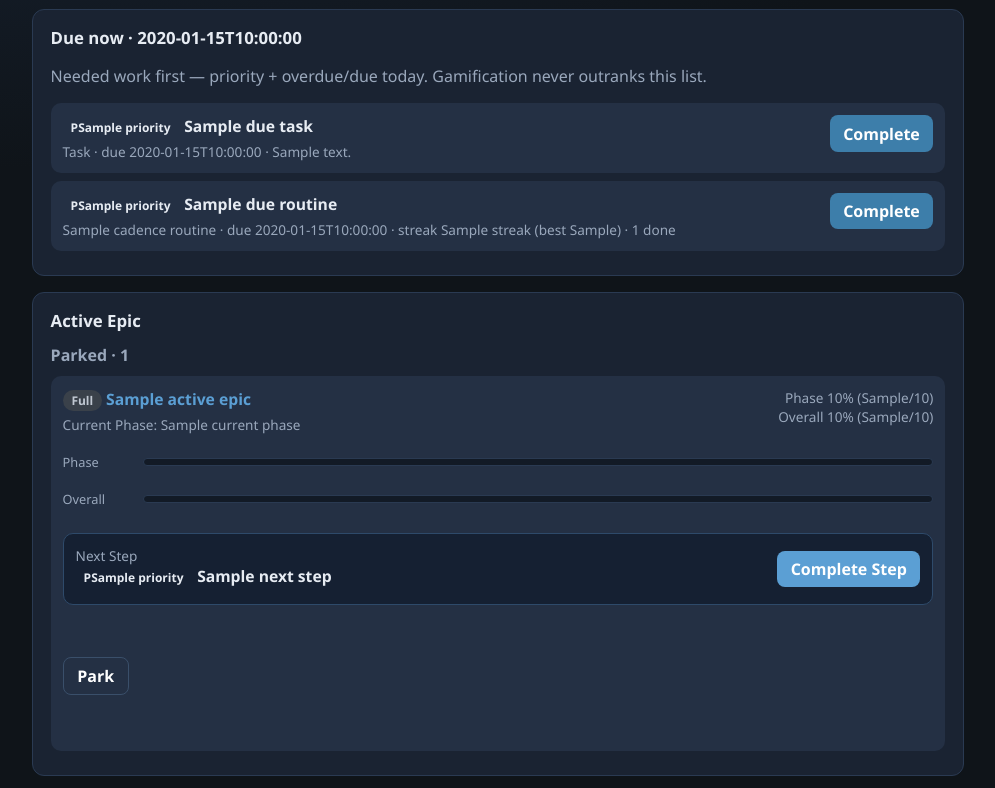
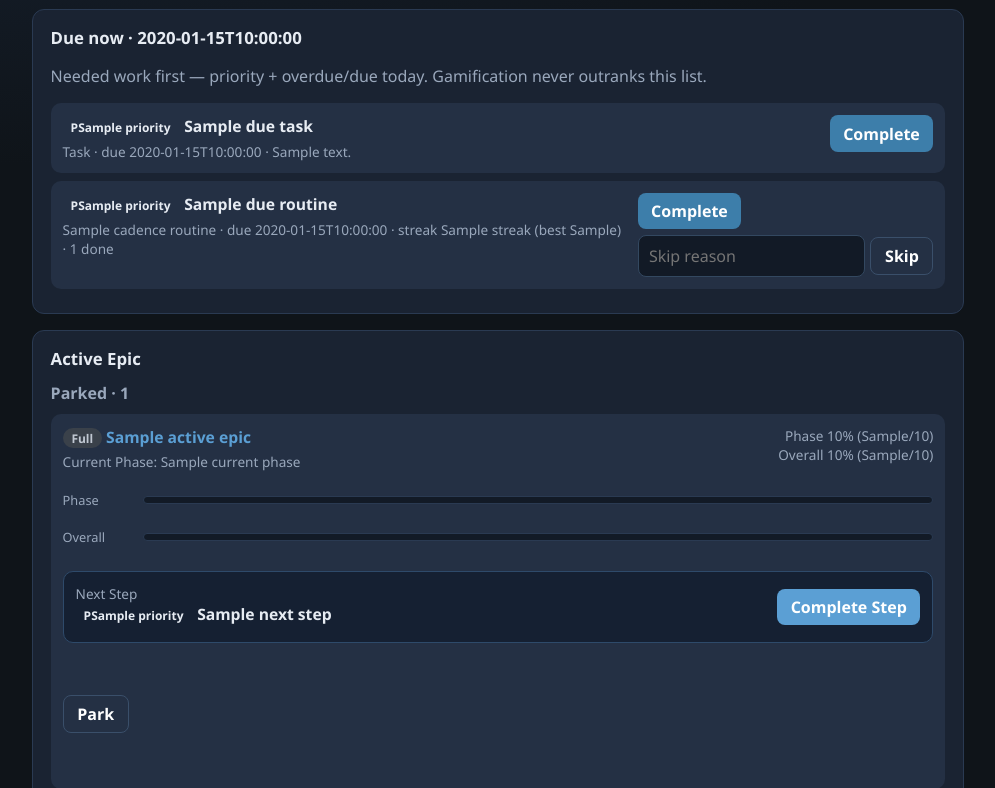
Before and after one commit to jeroenbosems/DailyTracker, a FastAPI app: template app/templates/today.html in a window 1280 px wide. Shown: the part 193-981 px from the top of the page, without its empty margins (142-1137 px from the left). Run offline with FastAPI, Linux system fonts and the light colour scheme; the template is opened without the code that fills it: most values are stand-ins (such as "Sample title", 1, 10 or a date in 2020); parts of the project's set-up code (start-up, migrations or seed data) failed here and were passed over.

Commit message:
feat(v1.1): BL-031 soft routine skip with reason
Skip advances next_due_on, stores reason, grants no reward and no Period
bonus credit; streak/best/completion_count unchanged. BL-021 committed.

```diff
--- a/app/database.py
+++ b/app/database.py
@@ -53,6 +53,8 @@
         ("reward_logs", "external_id", "ALTER TABLE reward_logs ADD COLUMN external_id VARCHAR(128)"),
         ("redemptions", "external_id", "ALTER TABLE redemptions ADD COLUMN external_id VARCHAR(128)"),
         ("epics", "archived", "ALTER TABLE epics ADD COLUMN archived BOOLEAN DEFAULT 0"),
+        ("routines", "last_skipped_on", "ALTER TABLE routines ADD COLUMN last_skipped_on DATE"),
+        ("routines", "last_skip_reason", "ALTER TABLE routines ADD COLUMN last_skip_reason VARCHAR(255)"),
     ]
     with engine.begin() as conn:
         for table, column, ddl in alterations:
--- a/app/main.py
+++ b/app/main.py
@@ -559,6 +559,48 @@
     return _flash_redirect("/today", " · ".join(flashes))
 
 
+@app.post("/routines/{routine_id}/skip")
+def skip_routine(
+    routine_id: int,
+    reason: str = Form(""),
+    db: Session = Depends(get_db),
+    user: User = Depends(require_user),
+):
+    """Soft skip: advance due, no reward, no Period-bonus credit, streaks untouched."""
+    routine = db.get(Routine, routine_id)
+    if not routine or routine.user_id != user.id:
+        raise HTTPException(status_code=404, detail="Routine not found.")
+    today = date.today()
+    reason = (reason or "").strip()
+    if not reason:
+        raise HTTPException(status_code=400, detail="Skip needs a short reason.")
+    if len(reason) > 255:
+        reason = reason[:255]
+
+    # Snapshot streak fields — must not change
+    streak_before = routine.streak
+    best_before = routine.best_streak
+    count_before = routine.completion_count
+
+    routine.last_skipped_on = today
+    routine.last_skip_reason = reason
+    routine.next_due_on = advance_due(routine.cadence, today)
+    # Explicitly do NOT: grant_reward, record_completion, bump streak/count
+    db.commit()
+    db.refresh(routine)
+    assert routine.streak == streak_before
+    assert routine.best_streak == best_before
+    assert routine.completion_count == count_before
+    return _flash_redirect(
+        "/today",
+        f"Skipped {routine.title} (no reward) — {reason}",
+    )
+
+
+# ---------------------------------------------------------------------------
+# Epics (v0.2) — hierarchy Epic → Phase → Step
+# ---------------------------------------------------------------------------
+
 # ---------------------------------------------------------------------------
 # Epics (v0.2) — hierarchy Epic → Phase → Step
 # ---------------------------------------------------------------------------
--- a/app/models.py
+++ b/app/models.py
@@ -80,6 +80,8 @@
     best_streak: Mapped[int] = mapped_column(Integer, default=0)
     completion_count: Mapped[int] = mapped_column(Integer, default=0)
     last_completed_on: Mapped[date | None] = mapped_column(Date, nullable=True)
+    last_skipped_on: Mapped[date | None] = mapped_column(Date, nullable=True)
+    last_skip_reason: Mapped[str | None] = mapped_column(String(255), nullable=True)
     next_due_on: Mapped[date] = mapped_column(Date, nullable=False)
     created_at: Mapped[datetime] = mapped_column(DateTime(timezone=True), default=utcnow)
 
--- a/app/templates/today.html
+++ b/app/templates/today.html
@@ -54,7 +54,13 @@
           <h3><span class="prio p{{ r.priority }}">P{{ r.priority }}</span>{{ r.title }}</h3>
           <div class="meta">{{ r.cadence | capitalize }} routine{% if r.life_mode %} · {{ life_mode_labels.get(r.life_mode, r.life_mode) }}{% endif %} · due {{ r.next_due_on.isoformat() }} · streak {{ r.streak }} (best {{ r.best_streak }}) · {{ r.completion_count }} done</div>
         </div>
-        <form method="post" action="/routines/{{ r.id }}/complete"><button type="submit">Complete</button></form>
+        <div style="display:flex;flex-direction:column;gap:0.35rem;align-items:stretch">
+          <form method="post" action="/routines/{{ r.id }}/complete"><button type="submit">Complete</button></form>
+          <form method="post" action="/routines/{{ r.id }}/skip" style="display:flex;gap:0.35rem;align-items:center">
+            <input name="reason" placeholder="Skip reason" required maxlength="255" style="min-width:8rem" />
+            <button class="ghost" type="submit">Skip</button>
+          </form>
+        </div>
       </div>
     {% endfor %}
   </div>
--- a/docs/backlog/items.yaml
+++ b/docs/backlog/items.yaml
@@ -55,7 +55,7 @@
 - id: BL-021
   title: Edit / archive completed Epics without delete (soft archive)
   type: feature
-  status: doing
+  status: committed
   priority: 11
   refined: true
   estimate: 1.5d
@@ -127,7 +127,7 @@
 - id: BL-031
   title: Routine skip with reason (soft; no streak wipe)
   type: feature
-  status: planned
+  status: doing
   priority: 21
   refined: true
   estimate: 1.5d
```
Also changed, not shown: tests/test_routine_skip.py (added, +134 -0 lines).
